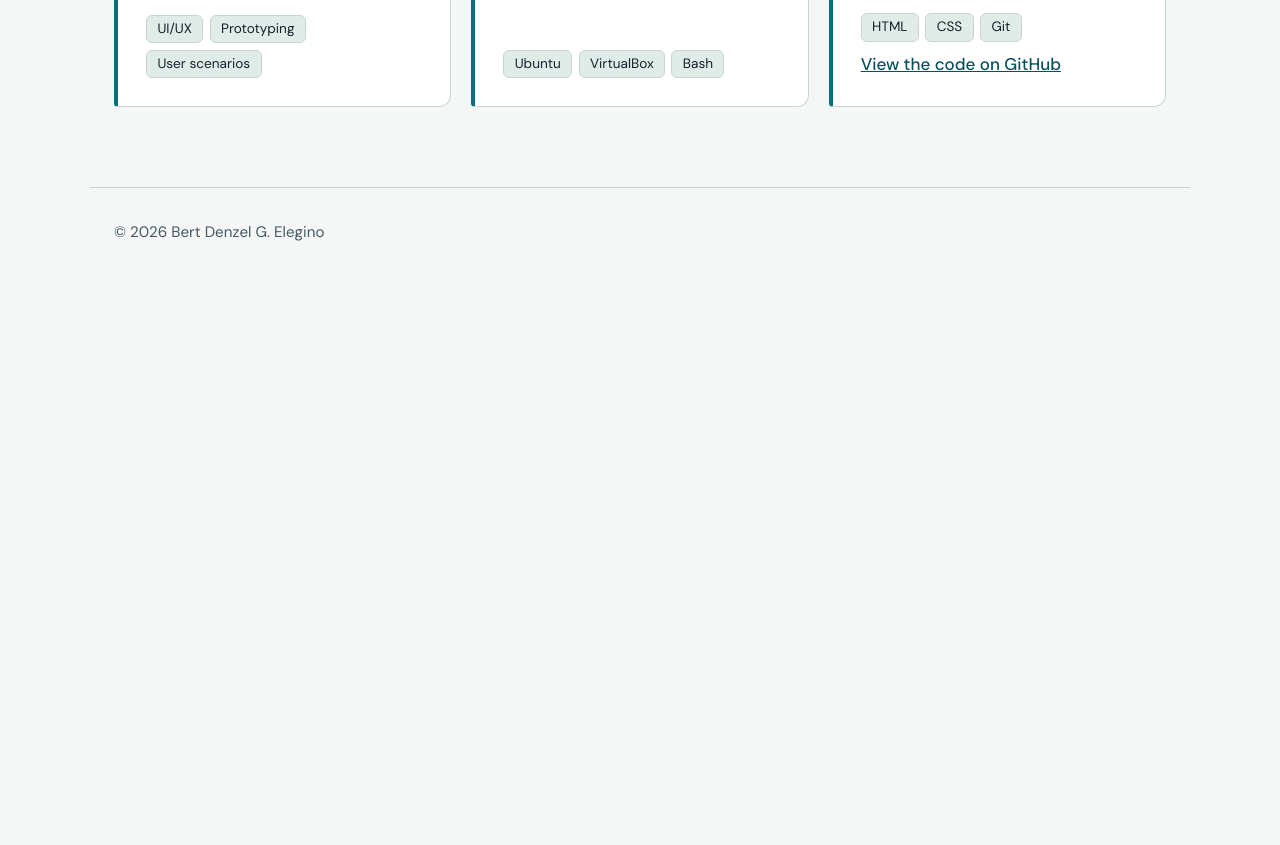
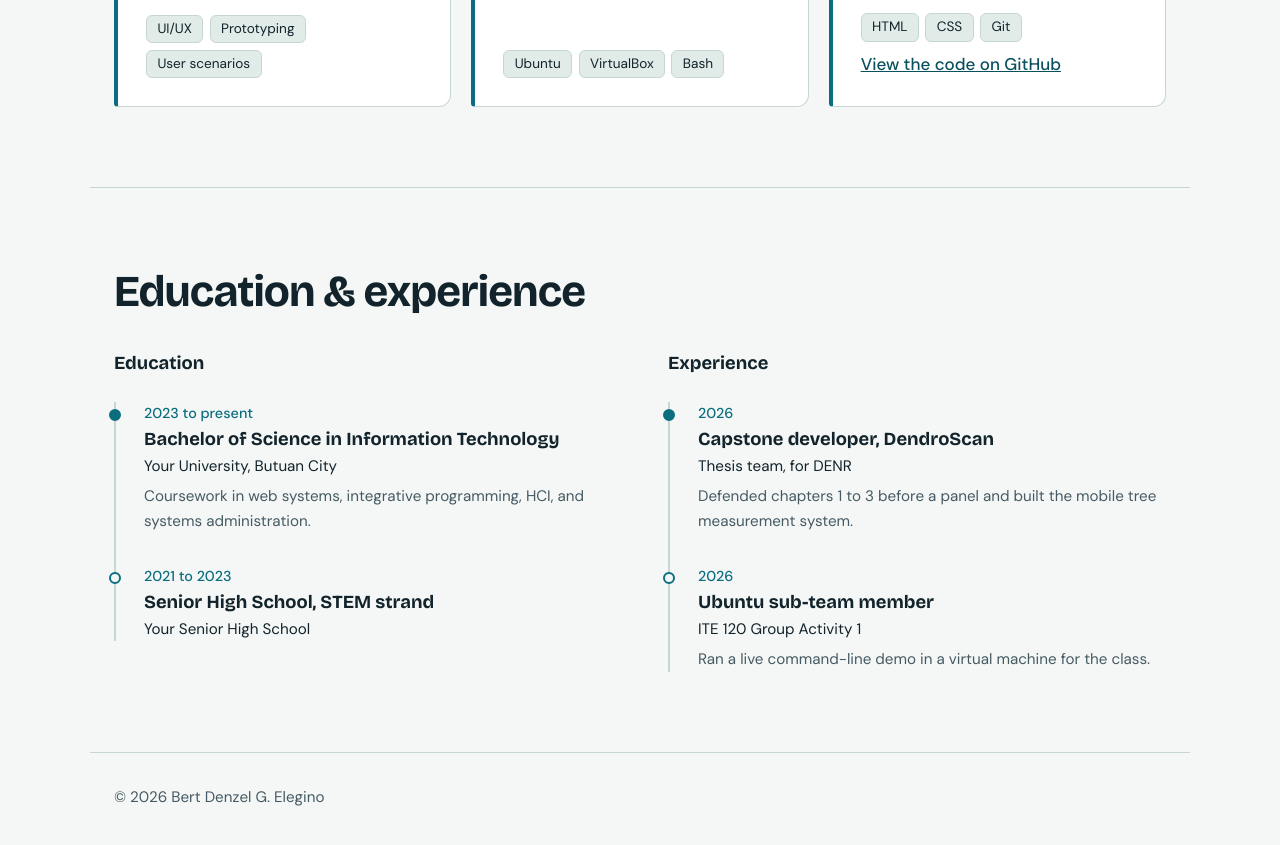
Before and after one commit to bertdenzelgueloselegino123-wq/Progressive-Portfolio-Project, a plain HTML site: page index.html in a window 1280 px wide. Shown: the part 2923-3768 px from the top of the page. Before the commit the page ends 3216 px from the top, so only its background shows below. Drawn offline with nearby package versions, Linux system fonts and the light colour scheme.

Commit message:
Activity 5: Add education and experience timeline

```diff
--- a/index.html
+++ b/index.html
@@ -204,6 +204,53 @@
     </div>
   </section>
 
+
+  <!-- ========== ACTIVITY 5: Education & Experience ========== -->
+  <!-- Each <li class="timeline__item"> is one entry. Newest goes on top. -->
+  <section class="section journey" id="experience">
+    <h2 class="section__title">Education &amp; experience</h2>
+
+    <div class="journey__grid">
+      <div>
+        <h3 class="journey__label">Education</h3>
+        <ol class="timeline">
+          <li class="timeline__item">
+            <!-- EDIT: your real start year -->
+            <time class="timeline__date">2023 to present</time>
+            <h4 class="timeline__title">Bachelor of Science in Information Technology</h4>
+            <!-- EDIT: your university's name -->
+            <p class="timeline__place">Your University, Butuan City</p>
+            <p class="timeline__desc">Coursework in web systems, integrative programming, HCI, and systems administration.</p>
+          </li>
+          <li class="timeline__item">
+            <!-- EDIT: your senior high school years, strand, and school -->
+            <time class="timeline__date">2021 to 2023</time>
+            <h4 class="timeline__title">Senior High School, STEM strand</h4>
+            <p class="timeline__place">Your Senior High School</p>
+          </li>
+        </ol>
+      </div>
+
+      <div>
+        <h3 class="journey__label">Experience</h3>
+        <ol class="timeline">
+          <li class="timeline__item">
+            <time class="timeline__date">2026</time>
+            <h4 class="timeline__title">Capstone developer, DendroScan</h4>
+            <p class="timeline__place">Thesis team, for DENR</p>
+            <p class="timeline__desc">Defended chapters 1 to 3 before a panel and built the mobile tree measurement system.</p>
+          </li>
+          <li class="timeline__item">
+            <time class="timeline__date">2026</time>
+            <h4 class="timeline__title">Ubuntu sub-team member</h4>
+            <p class="timeline__place">ITE 120 Group Activity 1</p>
+            <p class="timeline__desc">Ran a live command-line demo in a virtual machine for the class.</p>
+          </li>
+        </ol>
+      </div>
+    </div>
+  </section>
+
   </main>
 
   <footer class="footer">
--- a/style.css
+++ b/style.css
@@ -317,3 +317,75 @@ img { display: block; max-width: 100%; }
 @media (max-width: 900px) {
   .projects__list { grid-template-columns: 1fr 1fr; }
 }
+
+/* ==========================================================
+   Activity 5: Education & Experience (timeline)
+   ========================================================== */
+.journey__grid {
+  display: grid;
+  grid-template-columns: 1fr 1fr;
+  gap: 3.5rem;
+}
+
+.journey__label {
+  margin: 0 0 1.5rem;
+  font-family: var(--font-display);
+  font-size: 1.15rem;
+}
+
+.timeline {
+  margin: 0;
+  padding: 0;
+  list-style: none;
+  border-left: 2px solid var(--line);
+}
+
+.timeline__item {
+  position: relative;
+  padding: 0 0 2rem 1.75rem;
+}
+.timeline__item:last-child { padding-bottom: 0; }
+
+/* The dot that sits on the vertical line */
+.timeline__item::before {
+  content: "";
+  position: absolute;
+  left: -7px;
+  top: 0.45rem;
+  width: 12px;
+  height: 12px;
+  border-radius: 50%;
+  background: var(--paper);
+  border: 2px solid var(--teal);
+}
+.timeline__item:first-child::before { background: var(--teal); }
+
+.timeline__date {
+  display: block;
+  font-size: 0.9rem;
+  font-weight: 500;
+  color: var(--teal);
+}
+
+.timeline__title {
+  margin: 0.15rem 0 0.2rem;
+  font-family: var(--font-display);
+  font-size: 1.15rem;
+  line-height: 1.25;
+}
+
+.timeline__place {
+  margin: 0;
+  font-size: 0.95rem;
+  color: var(--ink);
+}
+
+.timeline__desc {
+  margin: 0.4rem 0 0;
+  color: var(--muted);
+  font-size: 0.95rem;
+}
+
+@media (max-width: 800px) {
+  .journey__grid { grid-template-columns: 1fr; gap: 3rem; }
+}
```
